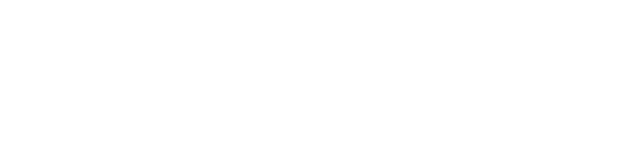
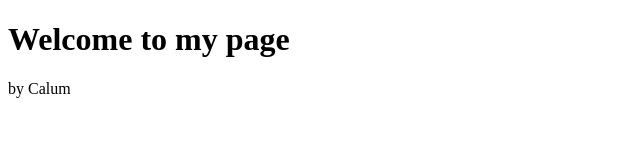
Before and after one commit to chillcaw/my-exciting-new-project, a plain HTML site: page index.html in a window 1280 px wide. Shown: the whole page, without its empty margins (0-640 px from the left). Drawn offline with Linux system fonts and the light colour scheme.

Commit message:
added a header section to my index.html

```diff
--- a/index.html
+++ b/index.html
@@ -4,6 +4,9 @@
     <title>My Exciting new project</title>
 </head>
 <body>
-
+    <header>
+        <h1>Welcome to my page</h1>
+        <p>by Calum</p>
+    </header>
 </body>
 </html>
```
